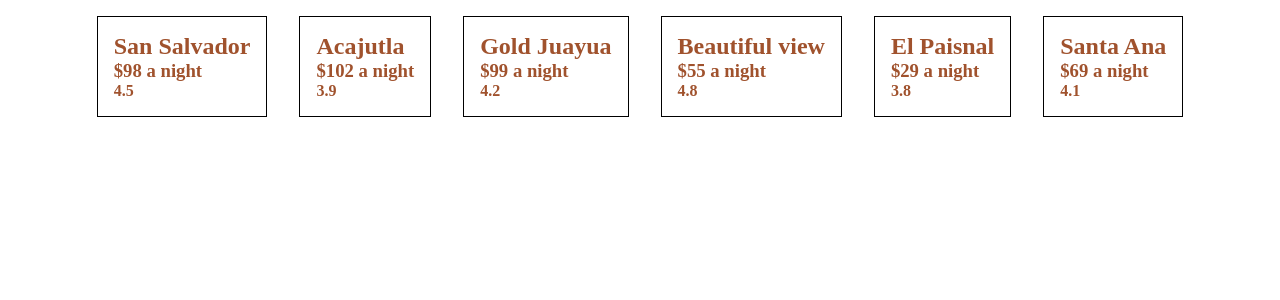
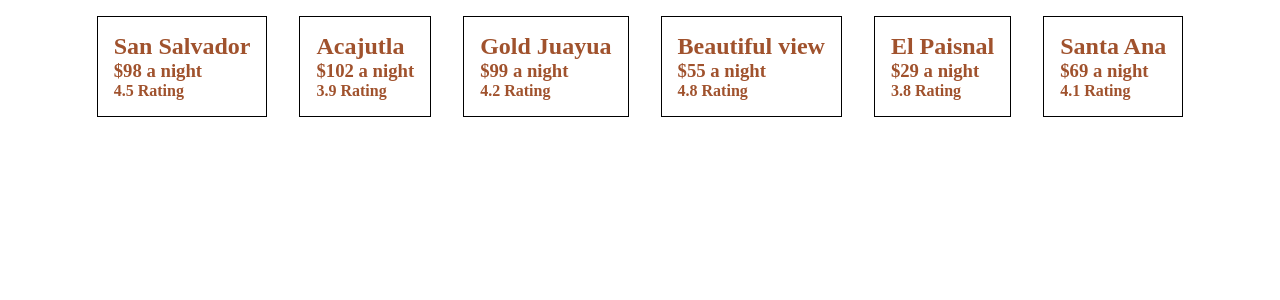
Before and after one commit to wichofly/pokemon_react, a React (Vite) app: page / in a window 1280 px wide. Shown: the top 300 px of the page. Built offline with nearby package versions, Linux system fonts and the light colour scheme.

Commit message:
fix: delete Slot component, it is not used

```diff
--- a/src/components/properties/Property.jsx
+++ b/src/components/properties/Property.jsx
@@ -1,11 +1,10 @@
-import Slots from './Slots';
 
-const Property = ({ name, price, rating, id }) => {
+const Property = ({ name, price, rating }) => {
   return (
     <div className="property">
       <h2>{name}</h2>
       <h3>${price} a night</h3>
-      <h4>{rating}</h4>
+      <h4>{rating} Rating</h4>
     </div>
   );
 };
--- a/src/components/properties/Slots.jsx
+++ /dev/null
@@ -1,8 +0,0 @@
-
-const Slots = () => {
-  return (
-    <div>Slots</div>
-  )
-}
-
-export default Slots
```
